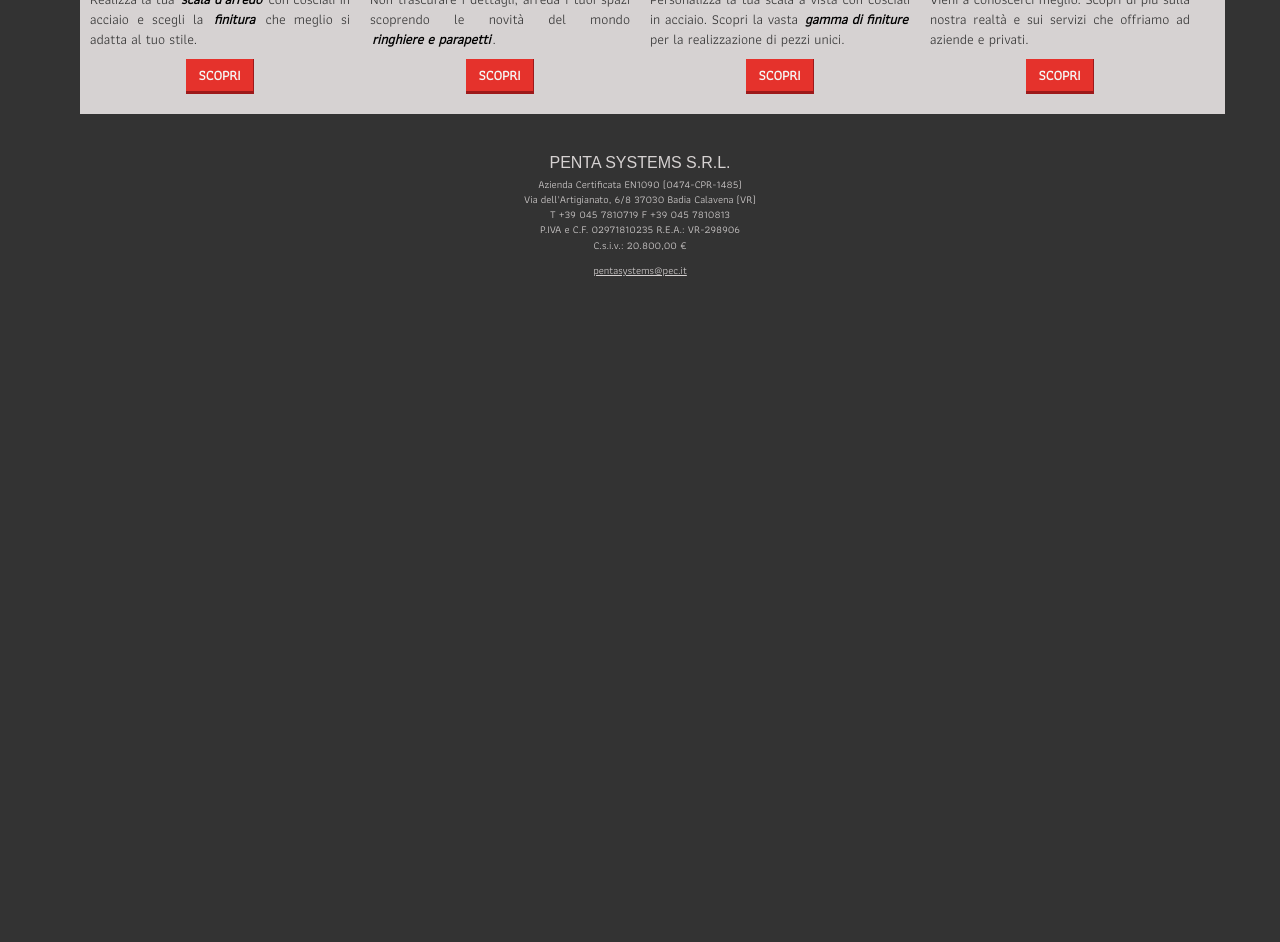
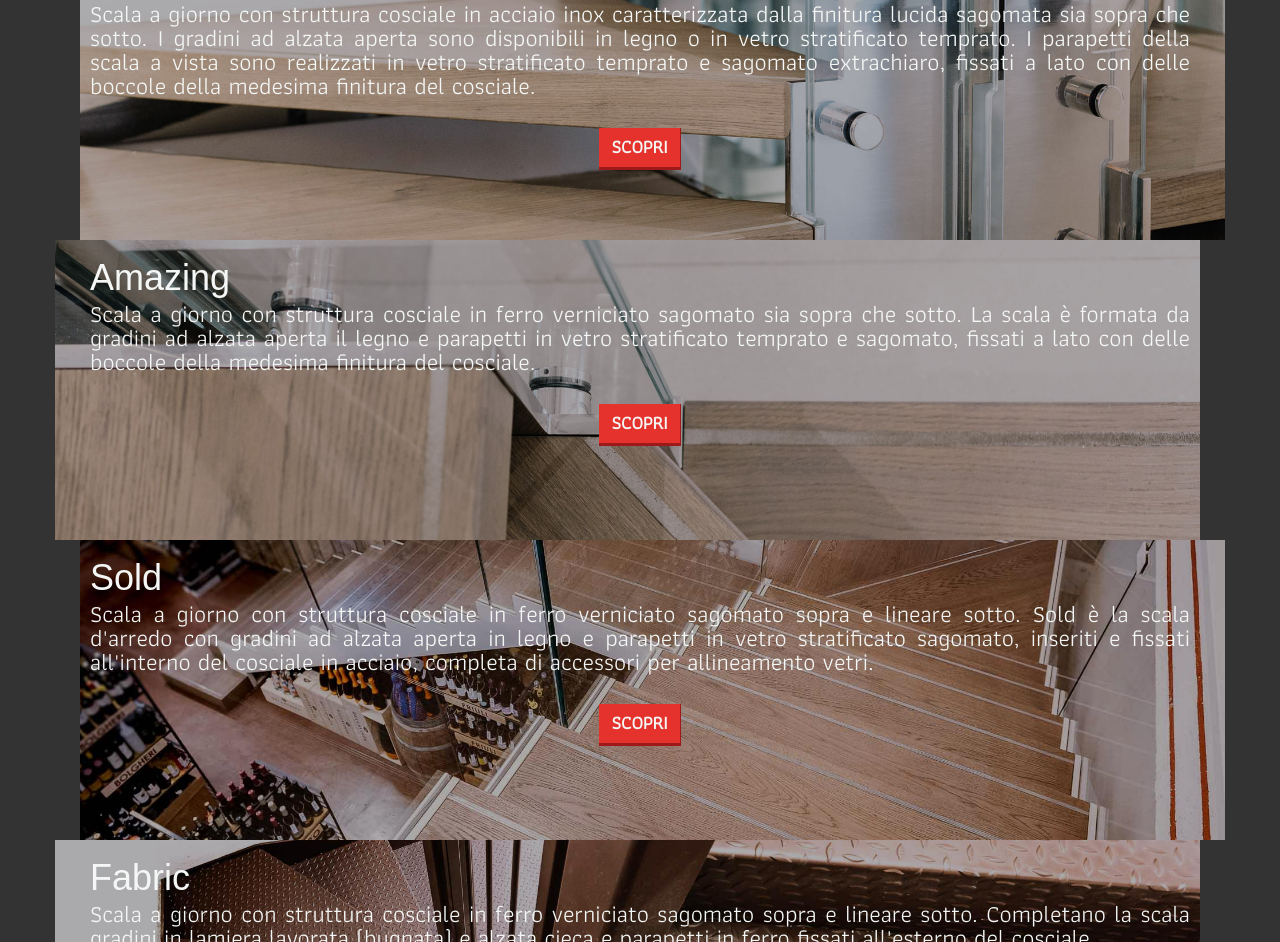
Before and after one commit to pentasystems/pentasystems.github.io, a plain HTML site: page scale-a-giorno.html in a window 1280 px wide. Shown: the part 980-1922 px from the top of the page. Before the commit the page ends 1268 px from the top, so only its background shows below. Drawn offline with Linux system fonts and the light colour scheme; a web font is replaced by a local one.

Commit message:
Images, slideshows and main sections

```diff
--- a/css/penta-scale.css
+++ b/css/penta-scale.css
@@ -139,6 +139,9 @@ nav + section {
     margin-top:0;
 }
 
+
+
+
 @media screen and (max-width: 767px) {
 section > .container > .row.alt-left > div:nth-child(odd),
 section > .container > .row.alt-right > div:nth-child(even) {
@@ -189,7 +192,22 @@ section > .container > .row.alt-right > div:nth-child(odd) .call-to-action {
     border-right: 1px solid #d6d2d2 !important;
     border-bottom: 3px solid #d6d2d2 !important;
 }
+
+section > .container > .row.showbox {
+    background-image: none !important;
 }
+
+.showbox > div {
+    background-size:cover;
+    background-repeat:no-repeat;
+    background-position:center center;
+    color:#f4f7f5;
+    min-height:210px;
+}
+}
+
+
+
 
 @media screen and (min-width: 768px) {
 section > .container > .row > div {
@@ -238,4 +256,33 @@ section > .container > .row.no-pad > div {
 .navbar {
     padding:0 !important;
 }
+
+section > .container > .row.showbox > div {
+    background-image: none !important;
 }
+
+.showbox {
+    background-size:cover;
+    background-repeat:no-repeat;
+    background-position:center center;
+    color:#f4f7f5;
+    min-height:300px;
+}
+
+.showbox h2 {
+    font-size:36px;
+}
+
+.showbox p {
+    font-size:18pt;
+    line-height:18pt;
+}
+
+.call-to-action a {
+    font-size:14pt;
+}
+
+.call-to-action {
+    margin-top:30px;
+}
+}
--- a/scale-a-giorno.html
+++ b/scale-a-giorno.html
@@ -44,9 +44,9 @@
             <div class="row alt-left no-pad">
                 <div class="col-lg-12">
                     <ul class="rslides-default">
-                        <li><img src="images/home-slide-01.jpg" alt="Progetto scale con cosciali in acciaio verniciato"/></li>
-                        <li><img src="images/home-slide-02.jpg" alt="Progetto ringhiera scala in acciaio verniciato"/></li>
-                        <li><img src="images/home-slide-03.jpg" alt="Finiture per scale in acciaio"/></li>
+                        <li><img src="images/scala-a-giorno-slide-01.jpg" alt="Progetto scale con cosciali in acciaio verniciato"/></li>
+                        <li><img src="images/scala-a-giorno-slide-02.jpg" alt="Progetto ringhiera scala in acciaio verniciato"/></li>
+                        <li><img src="images/scala-a-giorno-slide-03.jpg" alt="Finiture per scale in acciaio"/></li>
                     </ul>
                 </div>
             </div>
@@ -57,6 +57,7 @@
             </div>
         </div>
     </section>
+
     <section id="details-section">
         <div class="container alt-left">
             <div class="row alt-left">
@@ -65,30 +66,58 @@
                     <p>Penta System è specializzata nella realizzazione di <strong>scale a giorno</strong> con struttura cosciale in acciaio, materiale di estrema solidità, resistenza e durevolezza nel tempo. Ogni scala con struttura cosciale in acciaio è caratterizzata dall'eccellenza dei <strong>materiali utilizzati</strong> e dalla professionalità ed esperienza della <strong>manodopera</strong>.</p>
                 </div>
             </div>
-            <div class="row alt-right">
-                <div class="col-sm-6 col-md-3">
-                    <h2>Scale a giorno</h2>
-                    <p>Realizza la tua <strong>scala d'arredo</strong> con cosciali in acciaio e scegli la <strong>finitura</strong> che meglio si adatta al tuo stile.</p>
-                    <p class="call-to-action"><a class="btn btn-default" href="scale-a-giorno.html">Scopri</a></p>
-                </div>
-                <div class="col-sm-6 col-md-3">
-                    <h2>Ringhiere</h2>
-                    <p>Non trascurare i dettagli, arreda i tuoi spazi scoprendo le novità del mondo <strong>ringhiere e parapetti</strong>.</p>
-                    <p class="call-to-action"><a class="btn btn-default page-scroll" href="ringhiere-e-parapetti.html">Scopri</a></p>
-                </div>
-                <div class="col-sm-6 col-md-3">
-                    <h2>Finiture</h2>
-                    <p>Personalizza la tua scala a vista con cosciali in acciaio. Scopri la vasta <strong>gamma di finiture</strong> per la realizzazione di pezzi unici.</p>
-                    <p class="call-to-action"><a class="btn btn-default page-scroll" href="finiture-per-scale.html">Scopri</a></p>
-                </div>
-                <div class="col-sm-6 col-md-3">
-                    <h2>Penta Systems</h2>
-                    <p>Vieni a conoscerci meglio. Scopri di più sulla nostra realtà e sui servizi che offriamo ad aziende e privati.</p>
-                    <p class="call-to-action"><a class="btn btn-default page-scroll" href="http://www.pentasystems.it">Scopri</a></p>
+        </div>
+    </section>
+
+    <section id="scala-dream-section">
+        <div class="container alt-right">
+            <div class="row alt-right showbox" style="background-image:url(images/scala-a-giorno-acciaio-inox-dream.jpg)">
+                <div class="col-lg-12" style="background-image:url(images/scala-a-giorno-acciaio-inox-dream.jpg)">
+                    <h2>Dream</h2>
+                    <p>Scala a giorno con struttura cosciale in acciaio inox caratterizzata dalla finitura lucida sagomata sia sopra che sotto. I gradini ad alzata aperta sono disponibili in legno o in vetro stratificato temprato. I parapetti della scala a vista sono realizzati  in vetro stratificato temprato e sagomato extrachiaro, fissati a lato con delle boccole della medesima finitura del cosciale.</p>
+                    <p class="call-to-action"><a class="btn btn-default" href="#discover">Scopri</a></p>
                 </div>
             </div>
         </div>
     </section>
+
+    <section id="scala-amazing-section">
+        <div class="container alt-left">
+            <div class="row alt-left showbox" style="background-image:url(images/scala-a-giorno-amazing.jpg)">
+                <div class="col-lg-12" style="background-image:url(images/scala-a-giorno-amazing.jpg)">
+                    <h2>Amazing</h2>
+                    <p>Scala a giorno con struttura cosciale in ferro verniciato sagomato sia sopra che sotto. La scala è formata da gradini ad alzata aperta il legno e parapetti in vetro stratificato temprato e sagomato, fissati a lato con delle boccole della medesima finitura del cosciale.</p>
+                    <p class="call-to-action"><a class="btn btn-default" href="#discover">Scopri</a></p>
+                </div>
+            </div>
+        </div>
+    </section>
+
+    <section id="scala-sold-section">
+        <div class="container alt-right">
+            <div class="row alt-right showbox" style="background-image:url(images/scala-a-giorno-in-ferro-sold.jpg)">
+                <div class="col-lg-12" style="background-image:url(images/scala-a-giorno-in-ferro-sold.jpg)">
+                    <h2>Sold</h2>
+                    <p>Scala a giorno con struttura cosciale in ferro verniciato sagomato sopra e lineare sotto. Sold è la scala d'arredo con gradini ad alzata aperta in legno e parapetti in vetro stratificato sagomato, inseriti e fissati all'interno del cosciale in acciaio, completa di accessori per allineamento vetri.</p>
+                    <p class="call-to-action"><a class="btn btn-default" href="#discover">Scopri</a></p>
+                </div>
+            </div>
+        </div>
+    </section>
+
+    <section id="scala-fabric-section">
+        <div class="container alt-left">
+            <div class="row alt-left showbox" style="background-image:url(images/scala-a-giorno-in-ferro-fabric.jpg)">
+                <div class="col-lg-12" style="background-image:url(images/scala-a-giorno-in-ferro-fabric.jpg)">
+                    <h2>Fabric</h2>
+                    <p>Scala a giorno con struttura cosciale in ferro verniciato sagomato sopra e lineare sotto. Completano la scala gradini in lamiera lavorata (bugnata) e alzata cieca e  parapetti in ferro fissati all'esterno del cosciale.</p>
+                    <p class="call-to-action"><a class="btn btn-default" href="#discover">Scopri</a></p>
+                </div>
+            </div>
+        </div>
+    </section>
+
+
 
     <footer>
         <div class="container">
```
Also changed, not shown: images/scala-a-giorno-acciaio-inox-dream.jpg (added), images/scala-a-giorno-amazing.jpg (added), images/scala-a-giorno-in-ferro-fabric.jpg (added), images/scala-a-giorno-in-ferro-sold.jpg (added), images/scala-a-giorno-slide-01.jpg (added), images/scala-a-giorno-slide-02.jpg (added), images/scala-a-giorno-slide-03.jpg (added).
